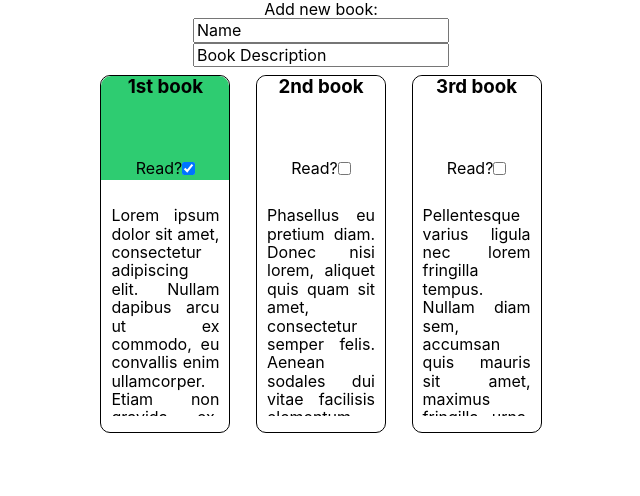
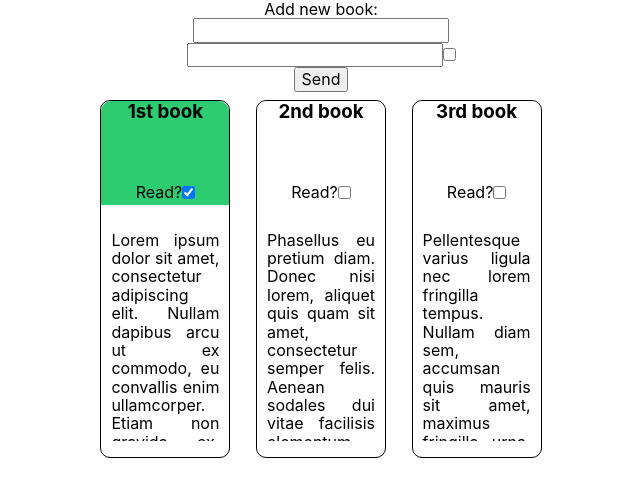
Before and after one commit to Kielx/TOP-Library, a React (Create React App) app: page / in a window 1280 px wide. Shown: the top 496 px of the page, without its empty margins (319-959 px from the left). Built offline with nearby package versions, Linux system fonts and the light colour scheme.

Commit message:
Working basic version, added mechanics for new book adding

```diff
--- a/src/App.js
+++ b/src/App.js
@@ -8,23 +8,47 @@ class App extends React.Component {
   constructor(props) {
     super(props);
     this.state = {
-      books: Books
+      books: Books,
+      newBookName: "",
+      newBookDescription: "",
+      newBookRead: false
     };
     this.handleClick = this.handleClick.bind(this);
+    this.handleBookAdd = this.handleBookAdd.bind(this);
   }
 
   handleClick = function(event) {
-    const dupa = this.state.books.findIndex(
+    const temp = this.state.books.findIndex(
       el => el.name === event.target.name
     );
-    console.log(dupa);
+    let books = [...this.state.books];
+    books[temp]["read"] = !books[temp]["read"];
+    this.setState({ books });
+  };
 
-    let books = [...this.state.books];
-    console.log(books);
-    books[dupa]["read"] = !books[dupa]["read"];
-    console.log(books);
-    this.setState({ books });
-    console.log(this.state);
+  handleBookAdd = function(event) {
+    let tempBooks = [];
+    let temp = this.state.newBookRead;
+    if (event.target.name === "newBookRead") {
+      return this.setState({
+        newBookRead: !temp
+      });
+    } else if (event.target.name === "newBookSend") {
+      event.preventDefault();
+      tempBooks = [...this.state.books];
+      tempBooks.push({
+        name: this.state.newBookName,
+        description: this.state.newBookDescription,
+        read: this.state.newBookRead
+      });
+      return this.setState({
+        books: tempBooks
+      });
+    } else {
+      return this.setState({
+        [event.target.name]: event.target.value
+      });
+    }
   };
 
   render() {
@@ -43,7 +67,12 @@ class App extends React.Component {
 
     return (
       <div className="App">
-        <UserInput />
+        <UserInput
+          name={this.state.newBookName}
+          description={this.state.newBookDescription}
+          read={this.state.newBookRead}
+          change={this.handleBookAdd}
+        />
         {books}
       </div>
     );
--- a/src/components/UserInput/UserInput.js
+++ b/src/components/UserInput/UserInput.js
@@ -11,11 +11,33 @@ class UserInput extends React.Component {
         <label>
           Add new book:
           <br />
-          <input name="bookName" type="text" value="Name" />
+          <input
+            name="newBookName"
+            type="text"
+            value={this.props.newBookName}
+            onChange={this.props.change}
+          />
           <br />
-          <input name="bookDescription" type="text" value="Book Description" />
+          <input
+            name="newBookDescription"
+            type="text"
+            value={this.props.newBookDescription}
+            onChange={this.props.change}
+          />
+          <input
+            name="newBookRead"
+            type="Checkbox"
+            checked={this.props.newBookRead}
+            onChange={this.props.change}
+          />
+          <br />
+          <input
+            name="newBookSend"
+            type="submit"
+            value="Send"
+            onClick={this.props.change}
+          />
         </label>
-        <br />
       </form>
     );
   }
```
